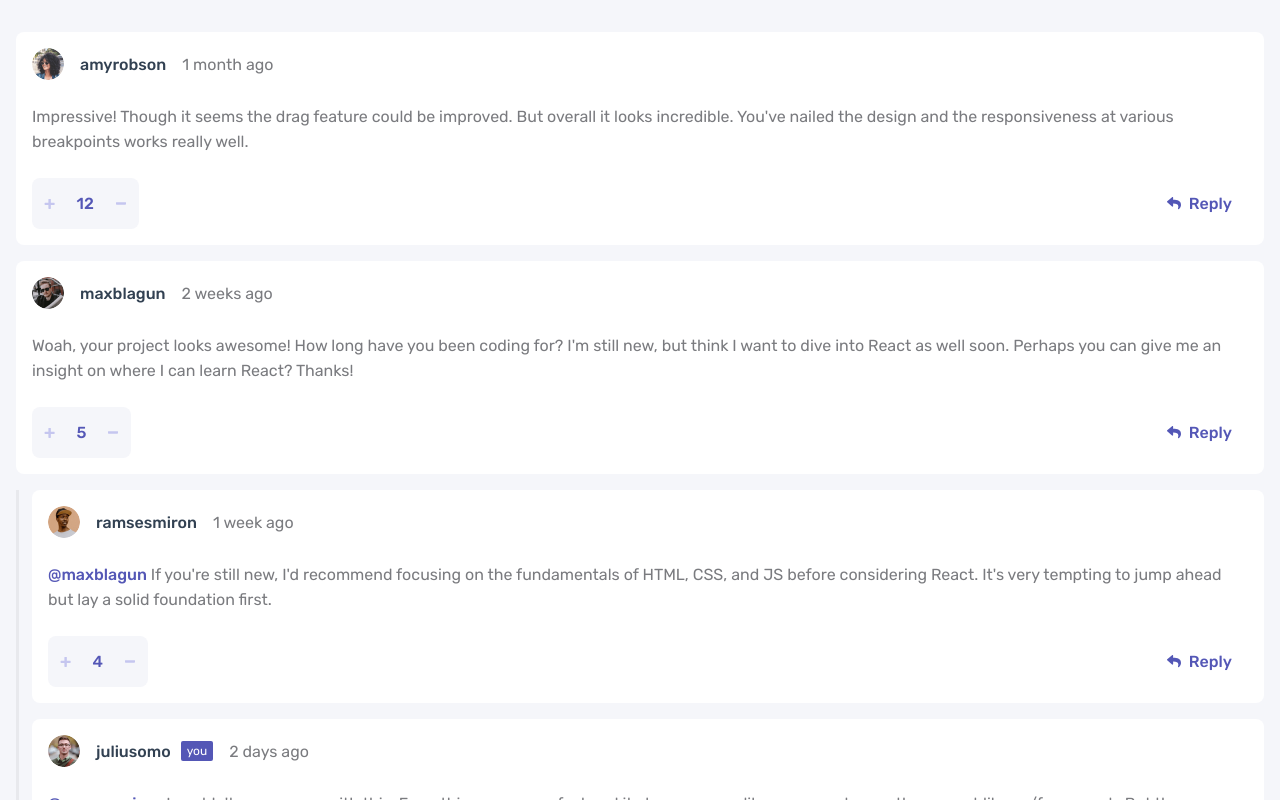
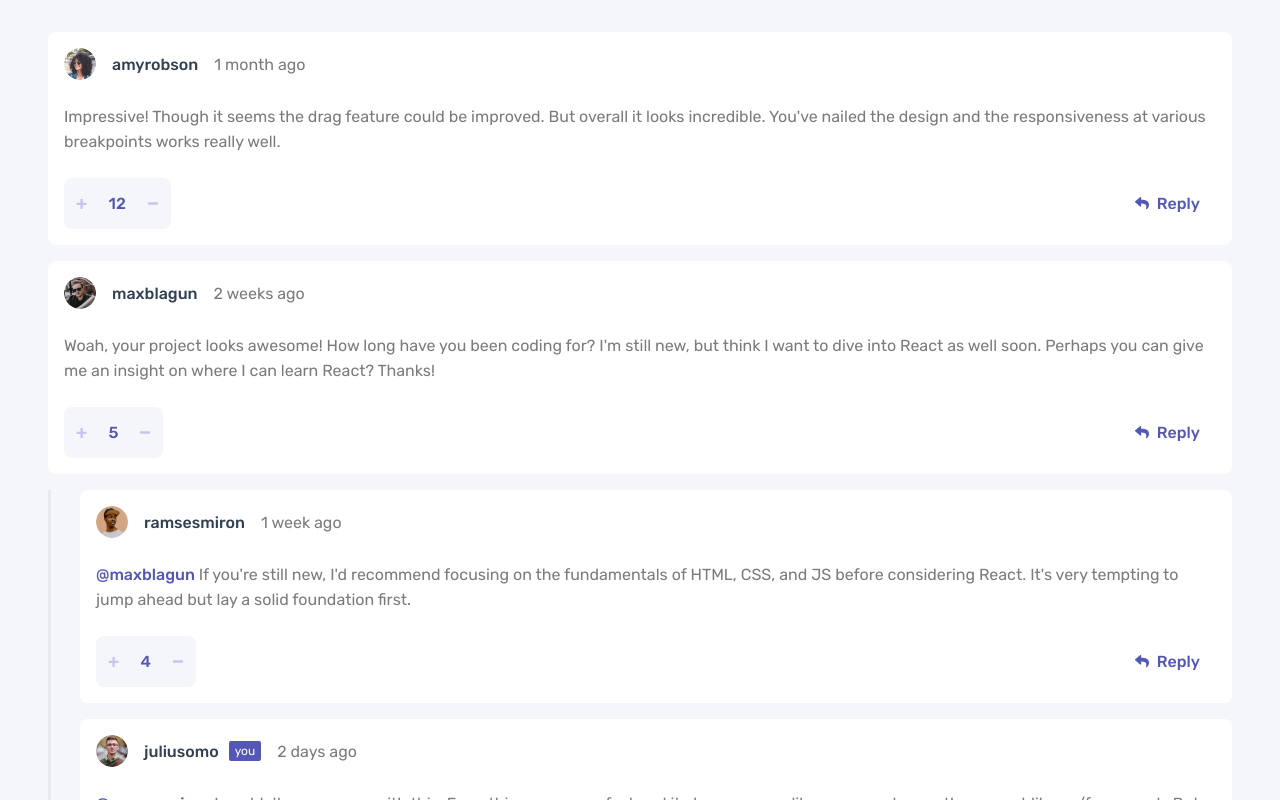
Before and after one commit to Diounata/comments-section, a React (Vite) app in the folder client/: page / in a window 1280 px wide. Shown: the top 800 px of the page. Built offline with nearby package versions, Linux system fonts and the light colour scheme.

Commit message:
add: tablet screen

```diff
--- a/client/src/components/Comment/styles.ts
+++ b/client/src/components/Comment/styles.ts
@@ -29,6 +29,14 @@ const Container = styled.section<{ type: 'comment' | 'reply'; isFirstReply: bool
     padding-bottom: ${({ isFirstReply }) => (isFirstReply ? '0' : '1rem')};
 
     background-color: ${({ type }) => (type === 'reply' ? '#e8e9ed' : '')};
+  }
+
+  @media (min-width: 768px) {
+    width: ${({ type }) => (type === 'reply' ? 'calc(100% - 2rem)' : '100%')};
+
+    &::before {
+      left: -2rem;
+    }
   }
 `;
 
--- a/client/src/pages/home/styles.ts
+++ b/client/src/pages/home/styles.ts
@@ -6,6 +6,10 @@ const Container = styled.div`
 
   width: calc(100vw - 2rem);
   padding: 2rem 0;
+
+  @media (min-width: 768px) {
+    width: calc(100vw - 6rem);
+  }
 `;
 
 export { Container };
```
